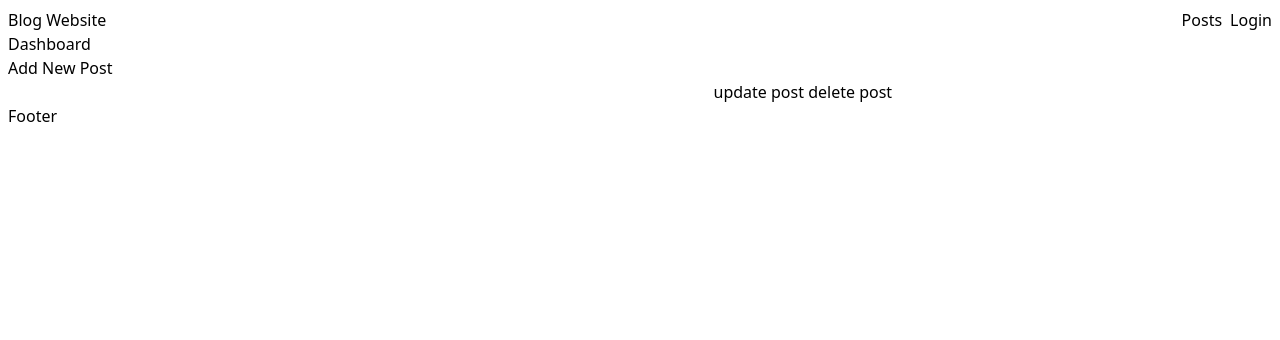
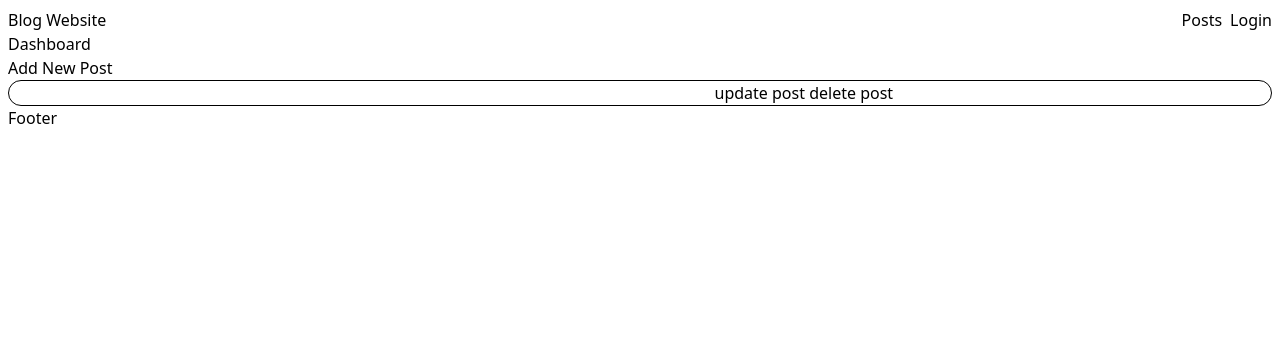
Before and after one commit to Sheikh-H/Blog-CMS, a Flask app: template templates/pages/admin/dashboard.html in a window 1280 px wide. Shown: the top 340 px of the page. Run offline with Flask 3, Linux system fonts and the light colour scheme; the template is opened without the code that fills it: most values are stand-ins (such as "Sample title", 1, 10 or a date in 2020).

```diff
--- a/templates/pages/admin/dashboard.html
+++ b/templates/pages/admin/dashboard.html
@@ -9,7 +9,7 @@
 </div>
 <div>
   {% for post in posts %}
-  <div>
+  <div class="border rounded-2xl">
     <form method="post">
       <input type="hidden" name="id" value="{{post.id}}" />
       <input type="text" name="title" id="title" />
```
